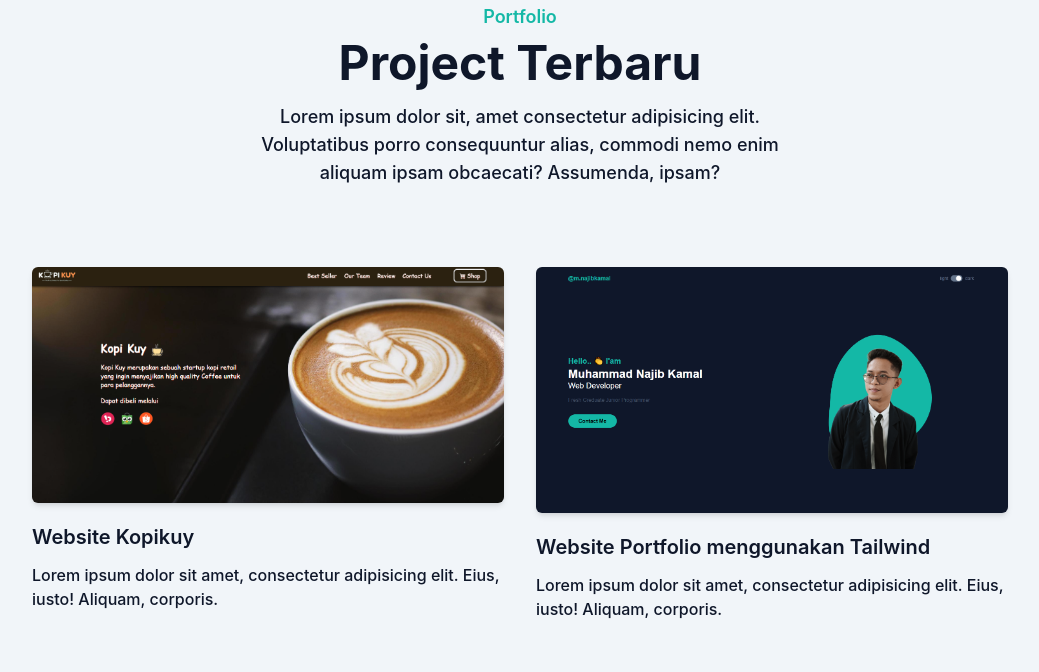
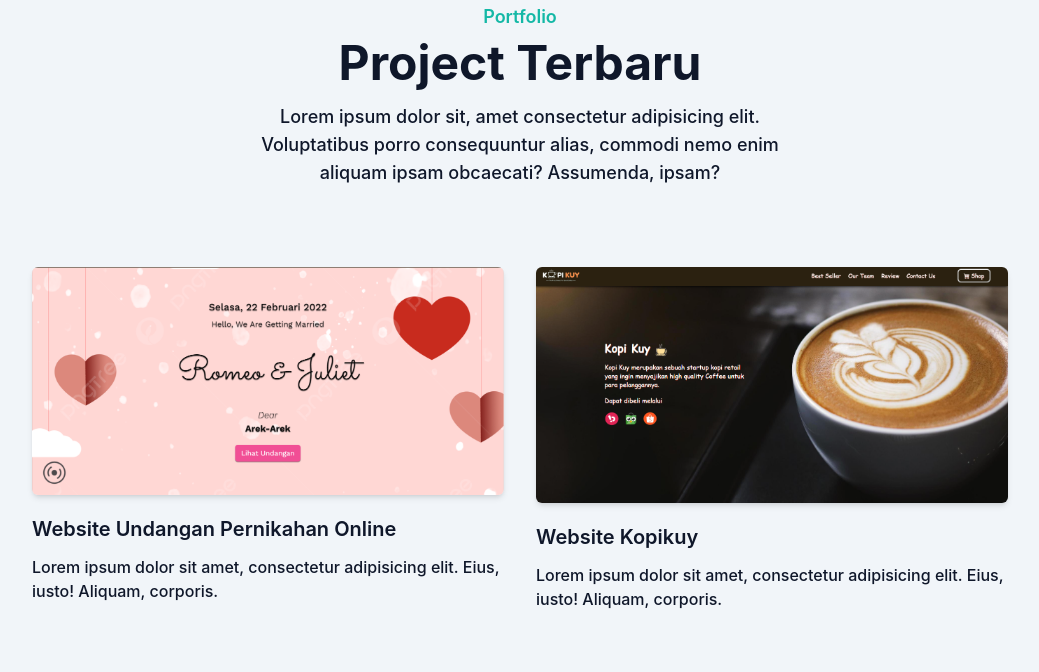
Before and after one commit to mnajibk/My-Portfolio, a website: page index.html in a window 1280 px wide. Shown: the part 1623-2295 px from the top of the page, without its empty margins (120-1159 px from the left). Drawn offline with Linux system fonts and the light colour scheme.

Commit message:
Add files via upload

```diff
--- a/index.html
+++ b/index.html
@@ -78,7 +78,7 @@
                 </li>
                 <li class="group">
                   <a
-                    href="https://mnk-blog.000webhostapp.com/"
+                    href="#blog"
                     class="text-base  py-2 mx-8 flex group-hover:text-primary"
                     >Blog</a
                   >
@@ -340,6 +340,27 @@
         <div
           class="flex w-full flex-wrap justify-center px-4 xl:mx-auto xl:w-10/12"
         >
+
+          <div class="mb-12 p-4 md:w-1/2">
+            <div class="overflow-hidden rounded-md shadow-md">
+              <img
+                src="img/portfolio/e-invitationWeeding.png"
+                alt="Landing Page"
+                width="w-full"
+              />
+            </div>
+            <h3
+              class="mt-5 mb-3 text-xl font-semibold text-dark dark:text-white"
+            >
+              Website Undangan Pernikahan Online
+            </h3>
+            <p
+              class="text-base font-medium text-secondary text-dark dark:text-white"
+            >
+              Lorem ipsum dolor sit amet, consectetur adipisicing elit. Eius,
+              iusto! Aliquam, corporis.
+            </p>
+          </div>
           <div class="mb-12 p-4 md:w-1/2">
             <div class="overflow-hidden rounded-md shadow-md">
               <img
```
Also changed, not shown: img/portfolio/e-invitationWeeding.png (added).
